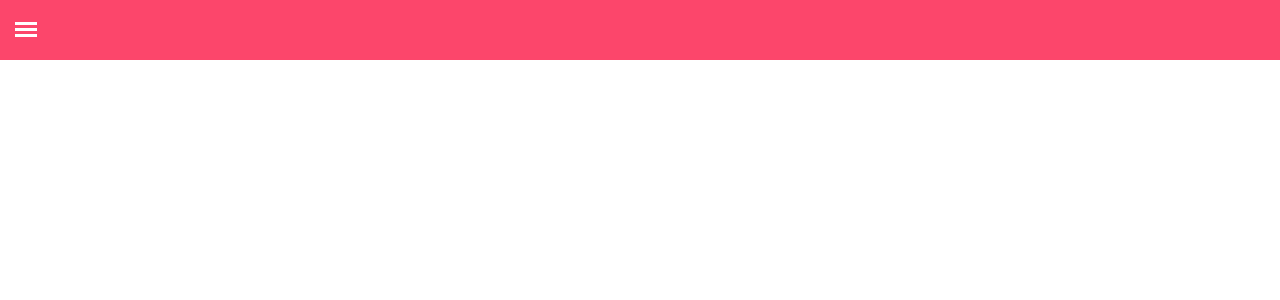
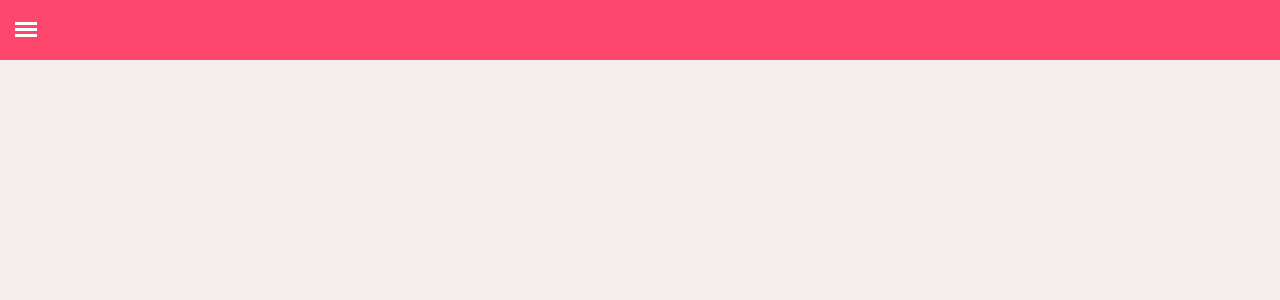
Before and after one commit to crichardd/TurnMaster, a React (Create React App) app: page /Friends in a window 1280 px wide. Shown: the top 300 px of the page. Built offline with nearby package versions, Linux system fonts and the light colour scheme; a web font is replaced by a local one.

Commit message:
changement de background

```diff
--- a/src/css/header.css
+++ b/src/css/header.css
@@ -3,7 +3,12 @@ html, body {
     overflow-x: hidden;
     height: 100%;
 }
-
+body {
+    background: #f4eded;
+    padding: 0;
+    margin: 0;
+    font-family: 'Varela Round', sans-serif;
+}
 .header {
     display: block;
     margin: 0 auto;
--- a/src/css/sideBar.css
+++ b/src/css/sideBar.css
@@ -1,17 +1,6 @@
 @import url('https://fonts.googleapis.com/css?family=Varela+Round');
 
-.header {
-    display: block;
-    margin: 0 auto;
-    width: 100%;
-    max-width: 100%;
-    box-shadow: none;
-    background-color: #FC466B;
-    position: fixed;
-    height: 60px!important;
-    overflow: hidden;
-    z-index: 10;
-}
+
 .main {
     margin: 0 auto;
     display: block;
--- a/src/header.tsx
+++ b/src/header.tsx
@@ -2,6 +2,7 @@ import { useLocation, useNavigate } from "react-router-dom";
 import Container from "react-bootstrap/Container";
 import Nav from "react-bootstrap/Nav";
 import Navbar from "react-bootstrap/Navbar";
+import './css/header.css'
 
 function Header({ connect }: { connect: boolean }){
 
```
